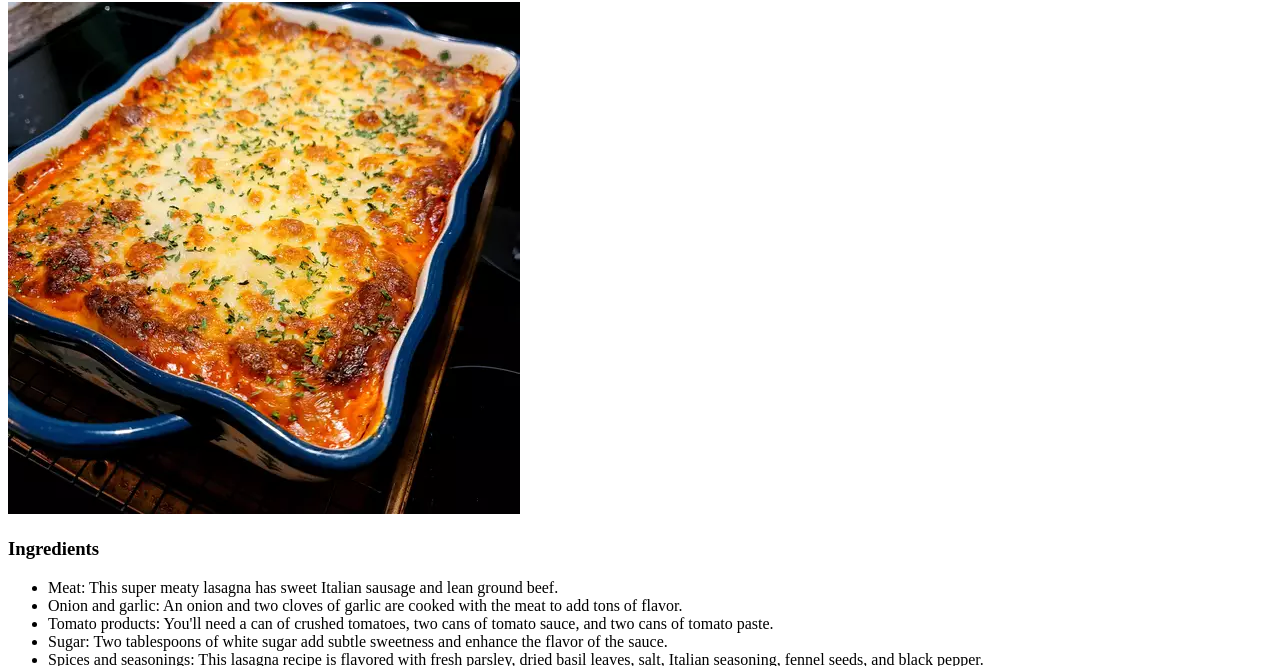
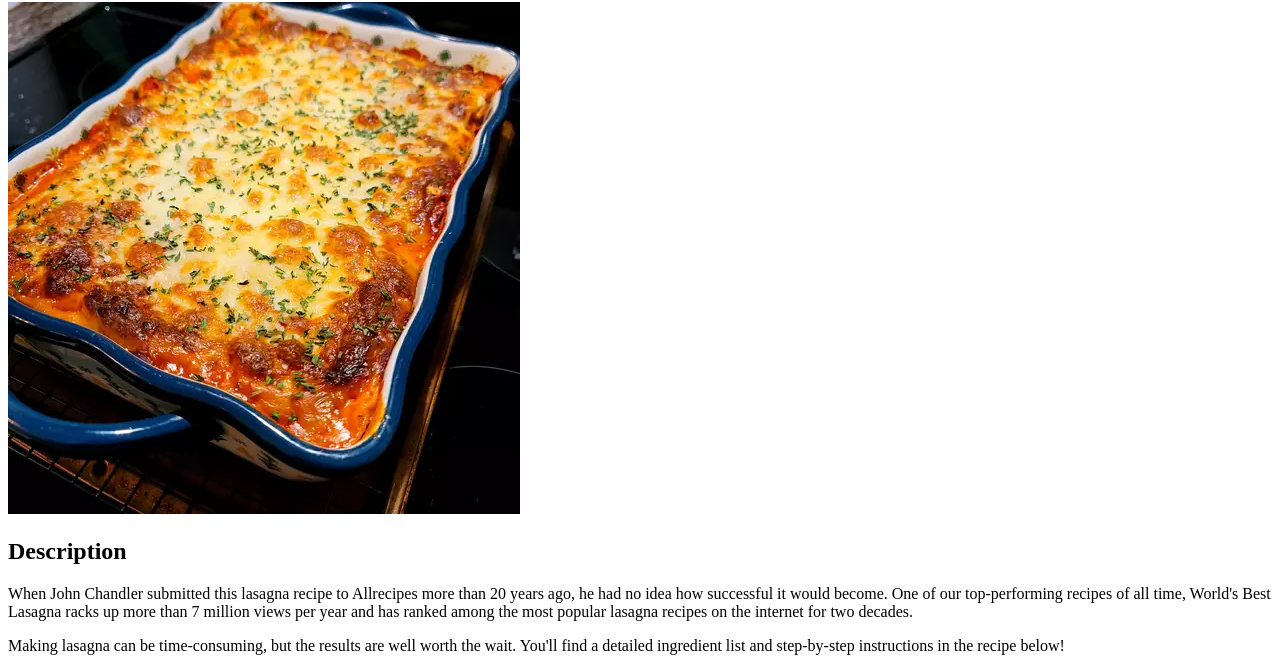
Before and after one commit to nlai86/odin-recipes, a plain HTML site: page recipes/lasagna.html in a window 1280 px wide. Shown: the part 104-770 px from the top of the page. Drawn offline with Linux system fonts and the light colour scheme.

Commit message:
Add lasagna recipe description

```diff
--- a/recipes/lasagna.html
+++ b/recipes/lasagna.html
@@ -9,9 +9,9 @@
 <body>
     <h1>World's Best Lasagna Recipe</h1>
     <img src="/images/lasagna.webp" alt="a picture of the lasagna made with this recipe">
-    <h2></h2>
-    <p></p>
-    <p></p>
+    <h2>Description</h2>
+    <p>When John Chandler submitted this lasagna recipe to Allrecipes more than 20 years ago, he had no idea how successful it would become. One of our top-performing recipes of all time, World's Best Lasagna racks up more than 7 million views per year and has ranked among the most popular lasagna recipes on the internet for two decades.</p>
+    <p>Making lasagna can be time-consuming, but the results are well worth the wait. You'll find a detailed ingredient list and step-by-step instructions in the recipe below!</p>
     <h3>Ingredients</h3>
     <ul>
         <li>Meat: This super meaty lasagna has sweet Italian sausage and lean ground beef.</li>
```
